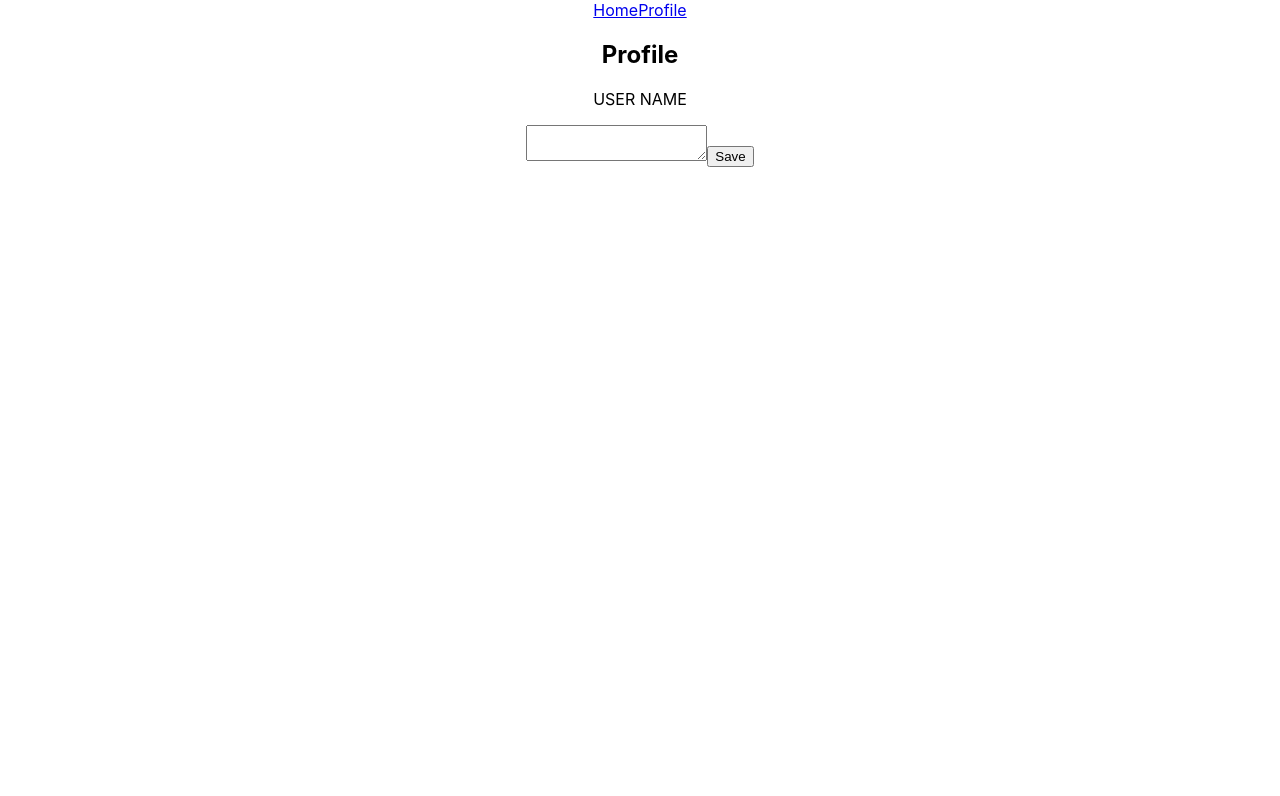
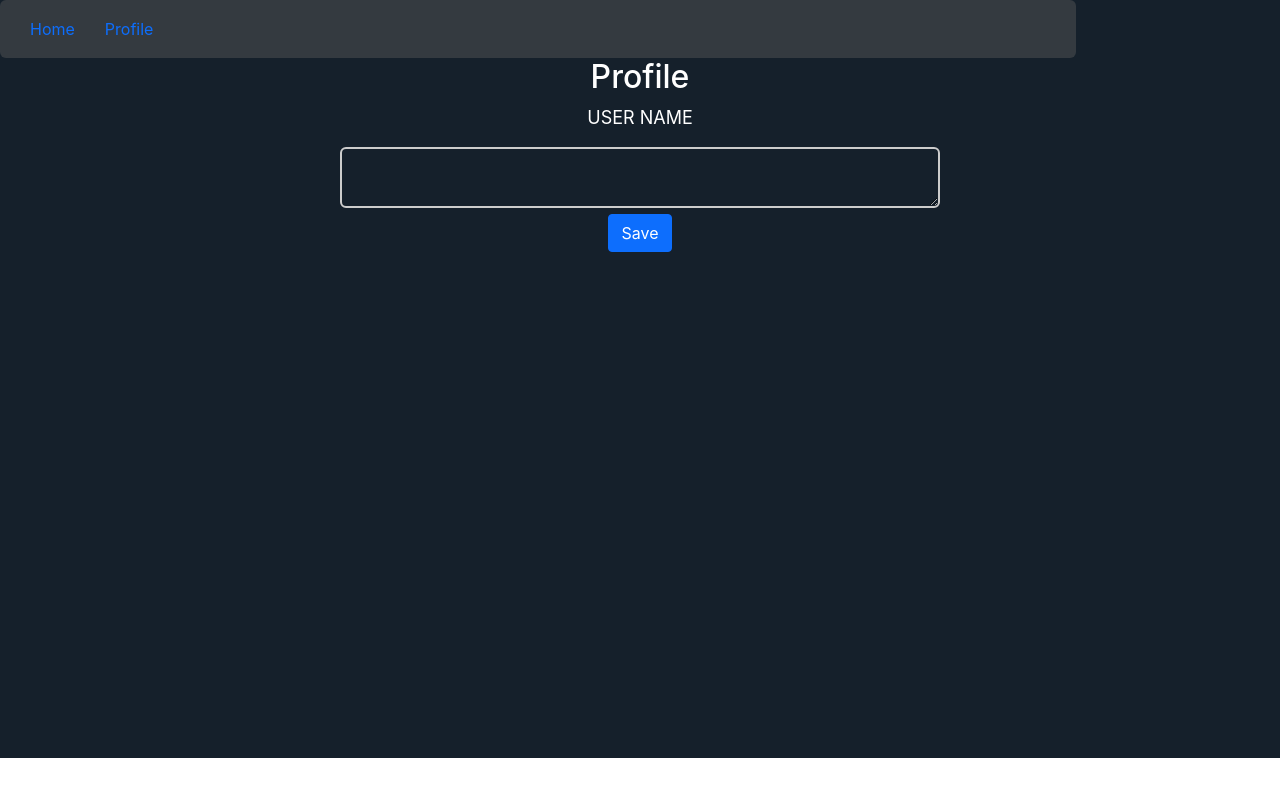
Before and after one commit to demonben/react-project-2-tweets, a React (Create React App) app: page /profile in a window 1280 px wide. Shown: the top 796 px of the page. Built offline with nearby package versions, Linux system fonts and the light colour scheme; no server answers.

Commit message:
m4(setup local storage)

```diff
--- a/public/index.html
+++ b/public/index.html
@@ -9,6 +9,8 @@
       name="description"
       content="Web site created using create-react-app"
     />
+    <link href="https://cdn.jsdelivr.net/npm/bootstrap@5.0.0-beta2/dist/css/bootstrap.min.css" rel="stylesheet"
+      integrity="sha384-BmbxuPwQa2lc/FVzBcNJ7UAyJxM6wuqIj61tLrc4wSX0szH/Ev+nYRRuWlolflfl" crossorigin="anonymous">
     <link rel="apple-touch-icon" href="%PUBLIC_URL%/logo192.png" />
     <!--
       manifest.json provides metadata used when your web app is installed on a
--- a/src/App.css
+++ b/src/App.css
@@ -1,5 +1,6 @@
 .App {
   text-align: center;
+  background-color: #15202b;
 }
 
 .App-logo {
@@ -36,3 +37,74 @@
     transform: rotate(360deg);
   }
 }
+
+.textarea {
+  width: 600px;
+  height: 180px;
+  border: 2px solid #cccccc;
+  border-radius: 6px;
+
+  margin-top: 47px;
+}
+.button {
+  position: absolute;
+  bottom: 26px;
+  left: 503px;
+}
+.label {
+  position: relative;
+}
+.barnav {
+  text-decoration: none;
+  width: 1076px;
+  height: 58px;
+  background-color: #343a40;
+  border-radius: 6px;
+  display: flex;
+  align-items: center;
+}
+
+.nav-item {
+  text-decoration: none;
+  margin-left: 30px;
+}
+.tweetList {
+  display: flex;
+  align-items: center;
+  flex-direction: column;
+}
+.tweet {
+  width: 700px;
+  height: 150px;
+  color: #ffffff;
+  border-radius: 6px;
+  margin-top: 15px;
+  background-color: #343a40;
+}
+.inputUser {
+  border: 2px solid #cccccc;
+  box-sizing: border-box;
+  border-radius: 6px;
+  width: 600px;
+  height: 61px;
+}
+.navContainer {
+  display: flex;
+  align-items: center;
+}
+.headerProfile {
+  color: #ffffff;
+}
+.profile {
+  font-style: normal;
+  font-weight: normal;
+  font-size: 18px;
+  color: white;
+}
+.profileContainer {
+  height: 700px;
+}
+textarea {
+  background-color: #15202b;
+  color: #fff;
+}
--- a/src/App.js
+++ b/src/App.js
@@ -20,7 +20,7 @@ constructor(props){
 }
 componentDidMount(){
   this.loadTweets()
-  setInterval(()=>{this.loadTweets()}, 2000)
+  setInterval(()=>{this.loadTweets()}, 10000)
 }
 async loadTweets(){
   this.setState({isLoading:true})
--- a/src/components/FormTweet.jsx
+++ b/src/components/FormTweet.jsx
@@ -1,28 +1,28 @@
 import React from "react";
-import {postData} from "../lib/api"
-
+import { postData } from "../lib/api";
 
 class FormTweet extends React.Component {
   constructor(props) {
     super(props);
     this.state = {
       text: "",
+      userName: "",
     };
   }
 
   changeInputText(value) {
     this.setState({ text: value });
-
   }
   formSubmit(event) {
     event.preventDefault();
-    postData(this.state.text,this.props.userName)
+    postData(this.state.text, this.state.userName);
+  }
+  componentDidMount() {
+    let user = localStorage.getItem("username");
 
+    this.setState({ userName: user });
   }
   render() {
-    // {console.log(
-    //   this.props.isButtonIsDisable)
-    // }
     return (
       <div>
         <form
@@ -30,8 +30,10 @@ class FormTweet extends React.Component {
             this.formSubmit(event);
           }}
         >
-          <label htmlFor="text">
+          <label className="label" htmlFor="text">
             <textarea
+              placeholder="What you have in mind..."
+              className="textarea"
               type="text"
               name="text"
               id="text"
@@ -39,9 +41,10 @@ class FormTweet extends React.Component {
               onChange={(event) => this.changeInputText(event.target.value)}
             ></textarea>
             <button
+              className="button btn btn-primary"
               type="submit"
               disabled={
-                this.state.text.length > 140 ||  this.props.isButtonIsDisable
+                this.state.text.length > 140 || this.props.isButtonIsDisable
               }
               // postTweet={this.postTweet}
             >
--- a/src/components/ListTweets.jsx
+++ b/src/components/ListTweets.jsx
@@ -8,7 +8,7 @@ function ListTweets() {
   return (
     <TweetContext.Consumer>
       {(tweets) => (
-        <div>
+        <div className="tweetList">
           {tweets.map((tweet, index) => {
            return <Tweet key={tweet.id} tweet={tweet} index={index}></Tweet>;
           })}
--- a/src/components/NavBar.jsx
+++ b/src/components/NavBar.jsx
@@ -1,21 +1,28 @@
 import React from "react";
 import { BrowserRouter as Router, Link } from "react-router-dom";
-
-
 
 class NavBar extends React.Component {
   constructor(props) {
     super(props);
-    this.state = {
-    };
+    this.state = {};
   }
-  render(){
-      return(
-      <div>
-        <Link to="/home">Home</Link>
-        <Link to="/profile">Profile</Link>
+  render() {
+    return (
+      <div className="navContainer">
+        <ul className="barnav nav">
+          <li className="">
+            <Link className="nav-item" to="/home">
+              Home
+            </Link>
+          </li>
+          <li>
+            <Link className="nav-item" to="/profile">
+              Profile
+            </Link>
+          </li>
+        </ul>
       </div>
-      )
+    );
   }
 }
 export default NavBar;
--- a/src/components/Profile.jsx
+++ b/src/components/Profile.jsx
@@ -12,13 +12,15 @@ class Profile extends React.Component {
       event.preventDefault();
       this.setState({ userName: event });
   }
-
+putUserNameInLocalStorage(){
+localStorage.setItem("username", this.state.userName);
+}
   render() {
     return (
       <>
-        <div>
-          <h2>Profile</h2>
-          <p>USER NAME</p>
+        <div className="profileContainer">
+          <h2 className="headerProfile">Profile</h2>
+          <p className="profile">USER NAME</p>
           <form
             onSubmit={(event) => {
               this.changUser(event);
@@ -26,14 +28,25 @@ class Profile extends React.Component {
           >
             <label htmlFor="text">
               <textarea
+                className="inputUser"
                 type="text"
                 name="text"
                 id="text"
-                onChange={(event) => this.setState({userName:event.target.value})}
+                onChange={(event) =>
+                  this.setState({ userName: event.target.value })
+                }
               ></textarea>
-              <button onClick={(x)=>this.props.userNameChanger(this.state.userName)}>
+              <p>
+
+              <button
+                className=" btn btn-primary"
+                // onClick={(x) => this.props.userNameChanger(this.state.userName)}
+                onClick={() => this.putUserNameInLocalStorage()}
+                //
+                >
                 Save
               </button>
+                </p>
             </label>
           </form>
         </div>
--- a/src/components/Tweet.jsx
+++ b/src/components/Tweet.jsx
@@ -12,8 +12,7 @@ class Tweet extends React.Component {
 render(){
 
     return (
-      <div>
-        {/* {console.log("hey")} */}
+      <div className="tweet">
         <p>{this.props.tweet.userName}</p>
         <p>{this.props.tweet.date}</p>
         <p>{this.props.tweet.content}</p>
```
